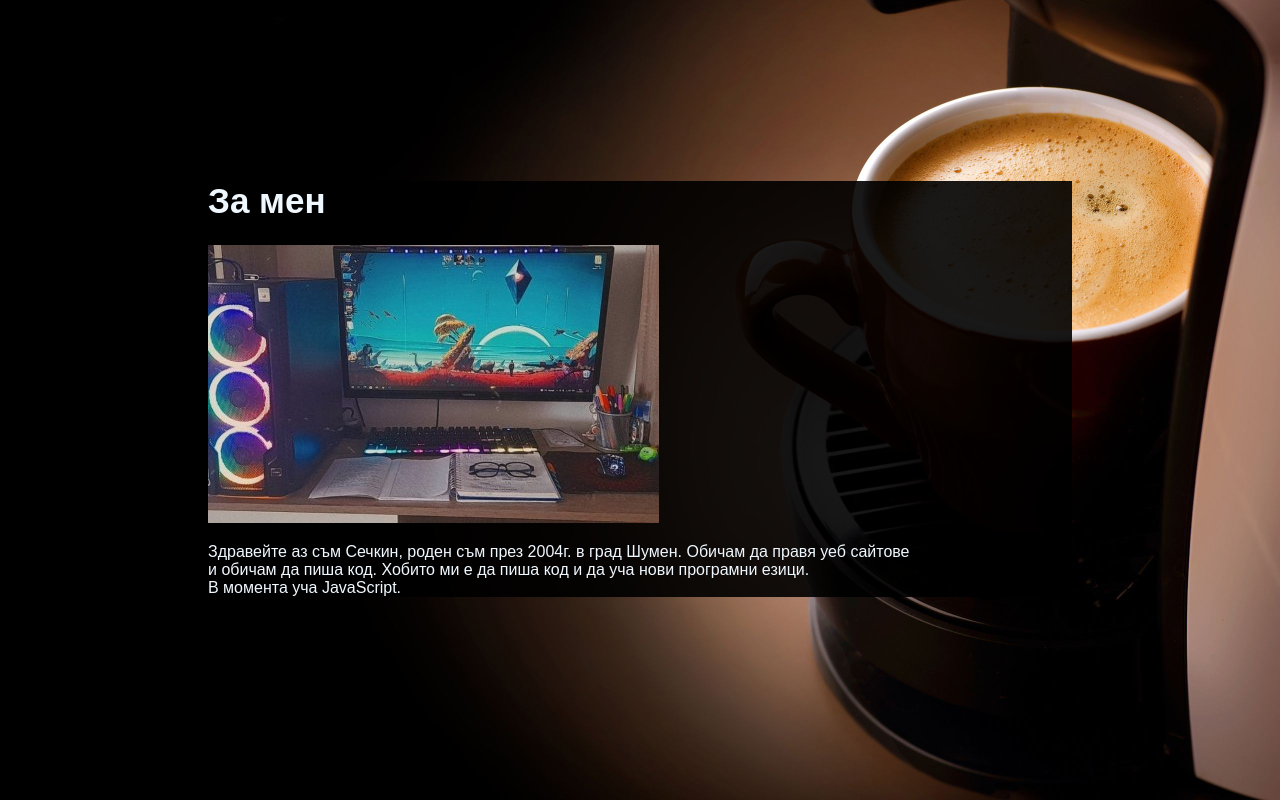
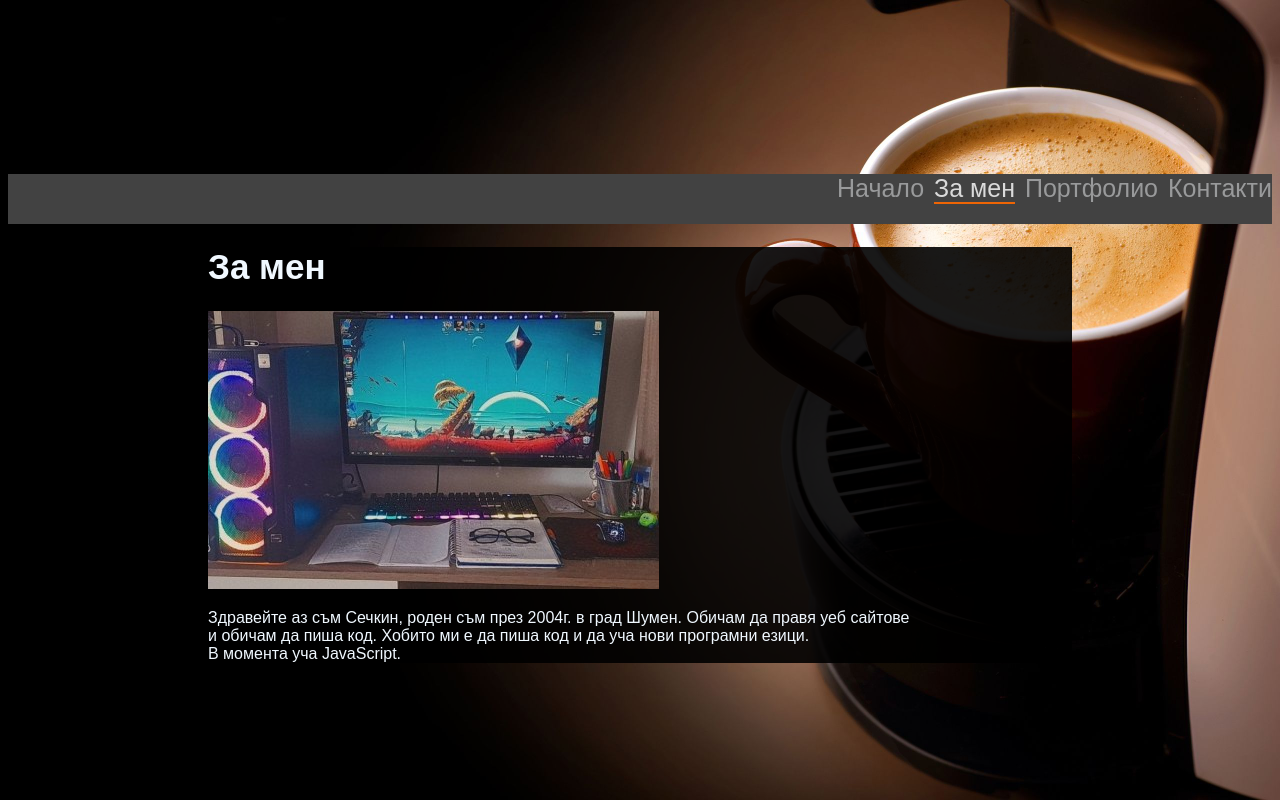
Before and after one commit to s3chkin/Biography, a plain HTML site: page index.html in a window 1280 px wide. Drawn offline with nearby package versions, Linux system fonts and the light colour scheme.

Commit message:
added new navigation bar

```diff
--- a/index.html
+++ b/index.html
@@ -56,6 +56,18 @@
     <!-- <img src="./images/background1.jpg" alt=""> -->
 
     <!-- =================== ЗА МЕН =================== -->
+    <div>
+        <div class="nav2">
+            <nav id="navigation2" class="fixed-top">
+                <ul>
+                    <li><a href="" class="disabled">Контакти</a></li>
+                    <li><a href="" class="disabled">Портфолио</a></li>
+                    <li onmouseover="hover()" id="hover"><a href="" class="active ">За мен</a></li>
+                    <li><a href="index.html" class="disabled">Начало</a></li>
+                </ul>
+            </nav>
+        </div>
+
         <div class="forMe">
             <h1>За мен</h1>
             <div>
@@ -69,6 +81,7 @@
 
 
         </div>
+    </div>
     <!-- =================== ЗА МЕН =====КРАЙ========== -->
 
 
--- a/style/style.css
+++ b/style/style.css
@@ -139,5 +139,24 @@ li :hover {
     float: left;
 }
 
+.nav2 {
+    padding-bottom: 25ox;
+}
+
+#navigation2 li {
+    float: left;
+    margin-left: 10px;
+    font-size: 25px;
+    float: right;
+    /* display: grid;
+    place-items: center; */
+}
+
+#navigation2 {
+    background-color: rgb(66, 66, 66);
+    width: 100%;
+    height: 50px;
+}
+
 
 /* =========================== ЗА МЕН ========КРАЙ======= */
```
Lines whose indentation alone changed are shown as unchanged.
